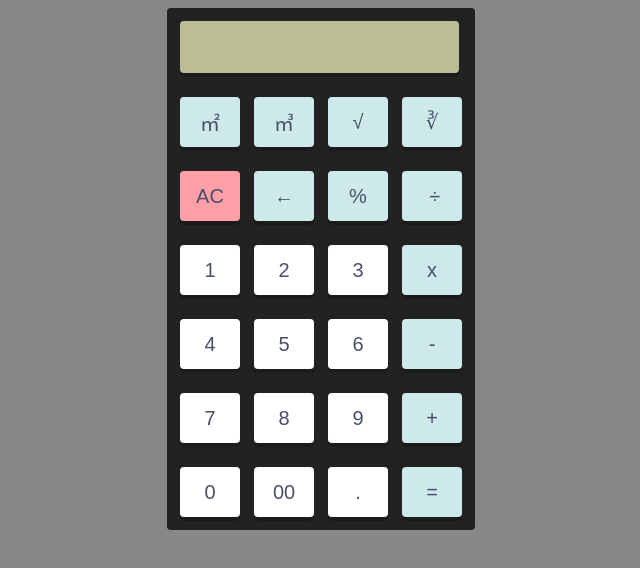
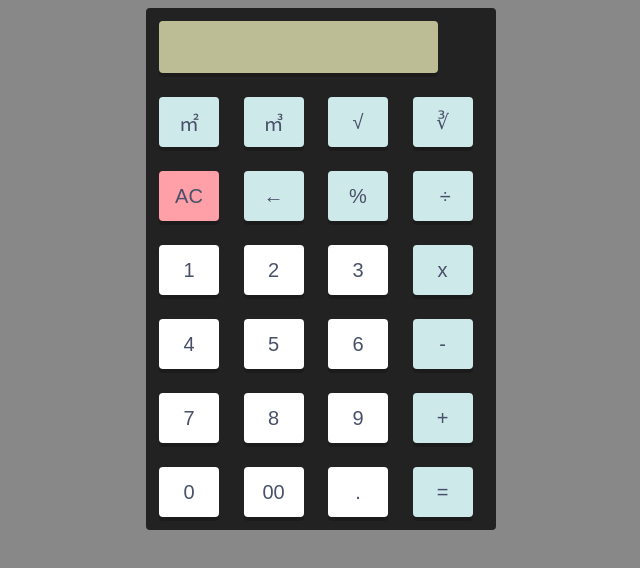
Before and after one commit to Jiyagandhi/Calculator, a plain HTML site: page index.html in a window 1280 px wide. Shown: the whole page, without its empty margins (319-959 px from the left). Drawn offline with Linux system fonts and the light colour scheme.

Commit message:
Update calculator.css

```diff
--- a/calculator.css
+++ b/calculator.css
@@ -5,8 +5,8 @@ body {
 table {
   margin: auto;
   background-color: #222;
-  width: 295px;
-  max-width: 295px;
+  width: 350px;
+  max-width: 350px;
   height: 100%;
   text-align: center;
   border-radius: 4px;
```
